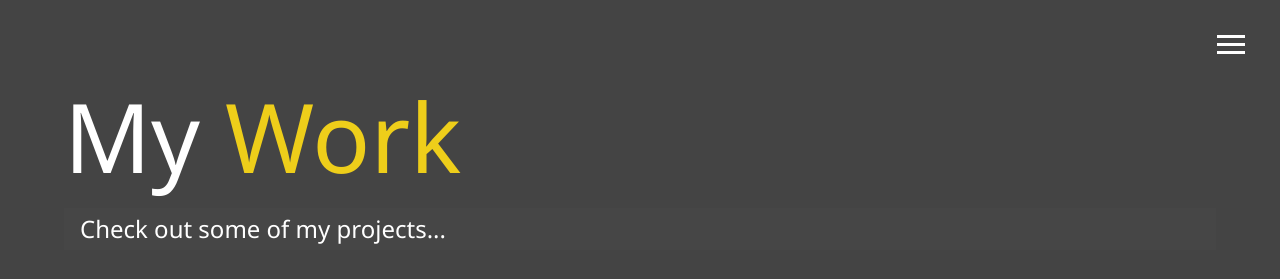
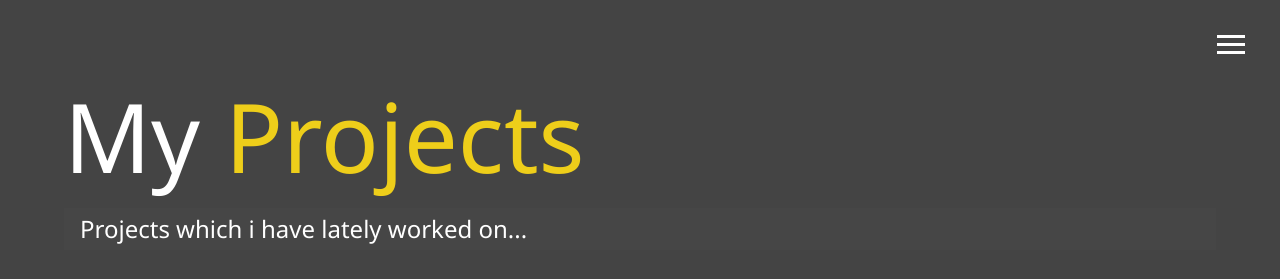
Before and after one commit to amitkv1212/amitkv1212.github.io, a plain HTML site: page Portfolio1/work.html in a window 1280 px wide. Shown: the top 279 px of the page. Drawn offline with Linux system fonts and the light colour scheme.

Commit message:
Projects

```diff
--- a/Portfolio1/work.html
+++ b/Portfolio1/work.html
@@ -37,7 +37,7 @@
         </li>
         <li class="nav-item current">
           <a href="work.html" class="nav-link">
-            My Work
+            Projects
           </a>
         </li>
         <li class="nav-item">
@@ -52,10 +52,10 @@
   <main id="work">
     <h1 class="lg-heading">
       My
-      <span class="text-secondary">Work</span>
+      <span class="text-secondary">Projects</span>
     </h1>
     <h2 class="sm-heading">
-      Check out some of my projects...
+      Projects which i have lately worked on...
     </h2>
     <div class="projects">
       <div class="item">
```
